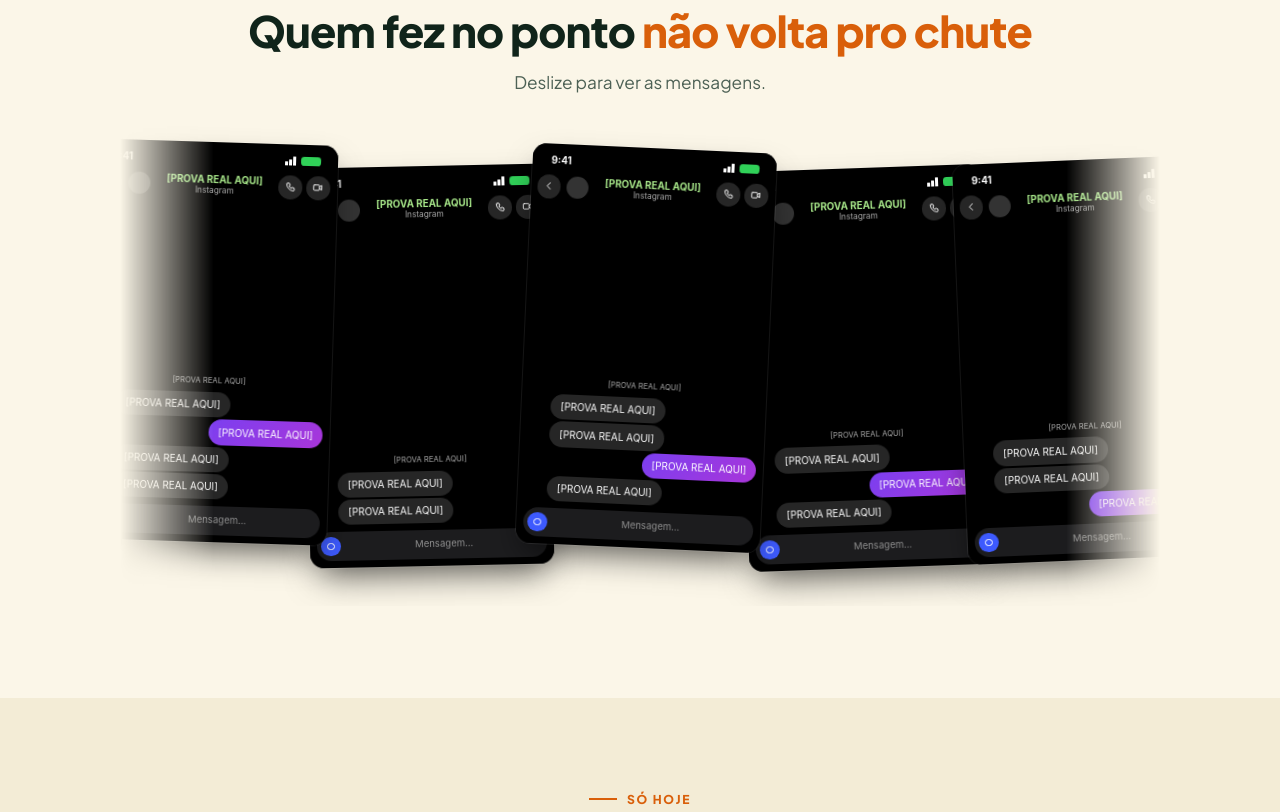
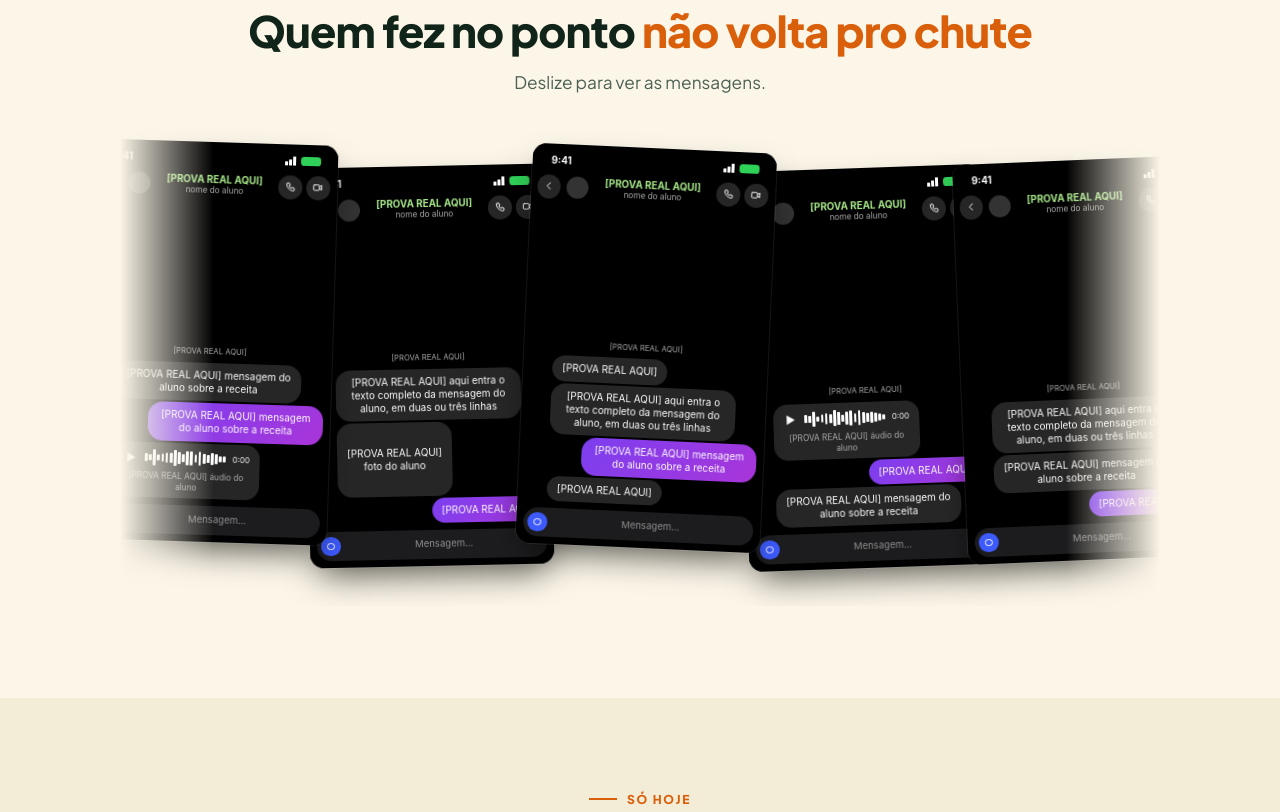
Before and after one commit to devfelixmusadossinais/Cannabis, a plain HTML site: page pagina/index.html in a window 1280 px wide. Shown: the part 4598-5410 px from the top of the page. Drawn offline with Linux system fonts and the light colour scheme.

Commit message:
Pagina: telas-modelo do carrossel de DMs preenchidas com texto de modelo
Baloes de tamanhos variados, audio e foto como modelo. Trocar por prints reais (prova-1..5.webp).

Co-Authored-By: Claude Sonnet 5.5 <noreply@anthropic.com>

```diff
--- a/pagina/index.html
+++ b/pagina/index.html
@@ -471,59 +471,59 @@ footer p{margin-bottom:10px;max-width:80ch}
     <p class="lead">Deslize para ver as mensagens.</p>
     <div class="dm-proof">
       <div class="dm-rail" data-dmcar tabindex="0" aria-label="Carrossel de mensagens de alunos"><div class="dm-track">
-      <!-- MODELO 1: se existir assets/img/prova-1.webp (print REAL e autorizado), ele aparece no lugar desta tela. -->
+      <!-- MODELO 1: tela de exemplo. Se existir assets/img/prova-1.webp (print REAL e autorizado), ele aparece no lugar desta tela. Trocar depois. -->
       <figure class="dm-shot"><img class="dm-real" src="assets/img/prova-1.webp" alt="Print de mensagem real de aluno" width="390" height="640" loading="lazy" onload="this.parentNode.classList.add('has')" onerror="this.remove()"><div class="dm-screen" role="img" aria-label="Modelo de conversa no Instagram">
         <div class="dm-status"><span>9:41</span><span class="dm-sr"><span class="dm-sig" aria-hidden="true"><i></i><i></i><i></i></span><span class="dm-bat"></span></span></div>
-        <div class="dm-head"><span class="dm-ic"><svg viewBox='0 0 24 24' fill='none' stroke='currentColor' stroke-width='2' stroke-linecap='round' stroke-linejoin='round' aria-hidden='true'><path d='M15 5l-7 7 7 7'/></svg></span><span class="dm-av"></span><div class="dm-who"><b class="ph">[PROVA REAL AQUI]</b><span>Instagram</span></div><span class="dm-hi"><span class="dm-ic"><svg viewBox='0 0 24 24' fill='none' stroke='currentColor' stroke-width='2' stroke-linecap='round' stroke-linejoin='round' aria-hidden='true'><path d='M5 4h4l2 5-2.500 1.500a11 11 0 0 0 5 5L15 13l5 2v4a2 2 0 0 1-2 2A16 16 0 0 1 3 6a2 2 0 0 1 2-2'/></svg></span><span class="dm-ic"><svg viewBox='0 0 24 24' fill='none' stroke='currentColor' stroke-width='2' stroke-linecap='round' stroke-linejoin='round' aria-hidden='true'><rect x='3' y='6' width='13' height='12' rx='2'/><path d='M16 10l5-3v10l-5-3'/></svg></span></span></div>
+        <div class="dm-head"><span class="dm-ic"><svg viewBox='0 0 24 24' fill='none' stroke='currentColor' stroke-width='2' stroke-linecap='round' stroke-linejoin='round' aria-hidden='true'><path d='M15 5l-7 7 7 7'/></svg></span><span class="dm-av"></span><div class="dm-who"><b class="ph">[PROVA REAL AQUI]</b><span>nome do aluno</span></div><span class="dm-hi"><span class="dm-ic"><svg viewBox='0 0 24 24' fill='none' stroke='currentColor' stroke-width='2' stroke-linecap='round' stroke-linejoin='round' aria-hidden='true'><path d='M5 4h4l2 5-2.5 1.5a11 11 0 0 0 5 5L15 13l5 2v4a2 2 0 0 1-2 2A16 16 0 0 1 3 6a2 2 0 0 1 2-2'/></svg></span><span class="dm-ic"><svg viewBox='0 0 24 24' fill='none' stroke='currentColor' stroke-width='2' stroke-linecap='round' stroke-linejoin='round' aria-hidden='true'><rect x='3' y='6' width='13' height='12' rx='2'/><path d='M16 10l5-3v10l-5-3'/></svg></span></span></div>
         <div class="dm-chat"><span class="dm-time">[PROVA REAL AQUI]</span>
-          <div class="dm-row in"><span class="dm-sav"></span><div class="dm-b">[PROVA REAL AQUI]</div></div>
-          <div class="dm-row in"><span class="dm-sav"></span><div class="dm-b">[PROVA REAL AQUI]</div></div>
+          <div class="dm-row in"><span class="dm-sav"></span><div class="dm-b">[PROVA REAL AQUI] aqui entra o texto completo da mensagem do aluno, em duas ou três linhas</div></div>
+          <div class="dm-row in"><span class="dm-sav"></span><div class="dm-b">[PROVA REAL AQUI] mensagem do aluno sobre a receita</div></div>
           <div class="dm-row out"><div class="dm-b">[PROVA REAL AQUI]</div></div>
         </div>
         <div class="dm-foot"><span class="dm-cam"><i></i></span><span class="dm-field">Mensagem...</span></div>
       </div></figure>
-      <!-- MODELO 2: se existir assets/img/prova-2.webp (print REAL e autorizado), ele aparece no lugar desta tela. -->
+      <!-- MODELO 2: tela de exemplo. Se existir assets/img/prova-2.webp (print REAL e autorizado), ele aparece no lugar desta tela. Trocar depois. -->
       <figure class="dm-shot"><img class="dm-real" src="assets/img/prova-2.webp" alt="Print de mensagem real de aluno" width="390" height="640" loading="lazy" onload="this.parentNode.classList.add('has')" onerror="this.remove()"><div class="dm-screen" role="img" aria-label="Modelo de conversa no Instagram">
         <div class="dm-status"><span>9:41</span><span class="dm-sr"><span class="dm-sig" aria-hidden="true"><i></i><i></i><i></i></span><span class="dm-bat"></span></span></div>
-        <div class="dm-head"><span class="dm-ic"><svg viewBox='0 0 24 24' fill='none' stroke='currentColor' stroke-width='2' stroke-linecap='round' stroke-linejoin='round' aria-hidden='true'><path d='M15 5l-7 7 7 7'/></svg></span><span class="dm-av"></span><div class="dm-who"><b class="ph">[PROVA REAL AQUI]</b><span>Instagram</span></div><span class="dm-hi"><span class="dm-ic"><svg viewBox='0 0 24 24' fill='none' stroke='currentColor' stroke-width='2' stroke-linecap='round' stroke-linejoin='round' aria-hidden='true'><path d='M5 4h4l2 5-2.500 1.500a11 11 0 0 0 5 5L15 13l5 2v4a2 2 0 0 1-2 2A16 16 0 0 1 3 6a2 2 0 0 1 2-2'/></svg></span><span class="dm-ic"><svg viewBox='0 0 24 24' fill='none' stroke='currentColor' stroke-width='2' stroke-linecap='round' stroke-linejoin='round' aria-hidden='true'><rect x='3' y='6' width='13' height='12' rx='2'/><path d='M16 10l5-3v10l-5-3'/></svg></span></span></div>
+        <div class="dm-head"><span class="dm-ic"><svg viewBox='0 0 24 24' fill='none' stroke='currentColor' stroke-width='2' stroke-linecap='round' stroke-linejoin='round' aria-hidden='true'><path d='M15 5l-7 7 7 7'/></svg></span><span class="dm-av"></span><div class="dm-who"><b class="ph">[PROVA REAL AQUI]</b><span>nome do aluno</span></div><span class="dm-hi"><span class="dm-ic"><svg viewBox='0 0 24 24' fill='none' stroke='currentColor' stroke-width='2' stroke-linecap='round' stroke-linejoin='round' aria-hidden='true'><path d='M5 4h4l2 5-2.5 1.5a11 11 0 0 0 5 5L15 13l5 2v4a2 2 0 0 1-2 2A16 16 0 0 1 3 6a2 2 0 0 1 2-2'/></svg></span><span class="dm-ic"><svg viewBox='0 0 24 24' fill='none' stroke='currentColor' stroke-width='2' stroke-linecap='round' stroke-linejoin='round' aria-hidden='true'><rect x='3' y='6' width='13' height='12' rx='2'/><path d='M16 10l5-3v10l-5-3'/></svg></span></span></div>
+        <div class="dm-chat"><span class="dm-time">[PROVA REAL AQUI]</span>
+          <div class="dm-row in"><span class="dm-sav"></span><div class="dm-b">[PROVA REAL AQUI] mensagem do aluno sobre a receita</div></div>
+          <div class="dm-row out"><div class="dm-b">[PROVA REAL AQUI] mensagem do aluno sobre a receita</div></div>
+          <div class="dm-row in"><span class="dm-sav"></span><div class="dm-au"><div class="dm-aurow"><svg class='dm-play' viewBox='0 0 24 24' fill='currentColor' aria-hidden='true'><path d='M7 4.5v15l13-7.5z'/></svg><span class="dm-wave"><i style="height:45%"></i><i style="height:35%"></i><i style="height:85%"></i><i style="height:30%"></i><i style="height:45%"></i><i style="height:60%"></i><i style="height:55%"></i><i style="height:90%"></i><i style="height:70%"></i><i style="height:40%"></i><i style="height:75%"></i><i style="height:80%"></i><i style="height:50%"></i><i style="height:80%"></i><i style="height:60%"></i><i style="height:50%"></i><i style="height:65%"></i><i style="height:55%"></i><i style="height:35%"></i><i style="height:30%"></i></span><span class="dm-dur">0:00</span></div><span class="dm-tr">[PROVA REAL AQUI] áudio do aluno</span></div></div>
+        </div>
+        <div class="dm-foot"><span class="dm-cam"><i></i></span><span class="dm-field">Mensagem...</span></div>
+      </div></figure>
+      <!-- MODELO 3: tela de exemplo. Se existir assets/img/prova-3.webp (print REAL e autorizado), ele aparece no lugar desta tela. Trocar depois. -->
+      <figure class="dm-shot"><img class="dm-real" src="assets/img/prova-3.webp" alt="Print de mensagem real de aluno" width="390" height="640" loading="lazy" onload="this.parentNode.classList.add('has')" onerror="this.remove()"><div class="dm-screen" role="img" aria-label="Modelo de conversa no Instagram">
+        <div class="dm-status"><span>9:41</span><span class="dm-sr"><span class="dm-sig" aria-hidden="true"><i></i><i></i><i></i></span><span class="dm-bat"></span></span></div>
+        <div class="dm-head"><span class="dm-ic"><svg viewBox='0 0 24 24' fill='none' stroke='currentColor' stroke-width='2' stroke-linecap='round' stroke-linejoin='round' aria-hidden='true'><path d='M15 5l-7 7 7 7'/></svg></span><span class="dm-av"></span><div class="dm-who"><b class="ph">[PROVA REAL AQUI]</b><span>nome do aluno</span></div><span class="dm-hi"><span class="dm-ic"><svg viewBox='0 0 24 24' fill='none' stroke='currentColor' stroke-width='2' stroke-linecap='round' stroke-linejoin='round' aria-hidden='true'><path d='M5 4h4l2 5-2.5 1.5a11 11 0 0 0 5 5L15 13l5 2v4a2 2 0 0 1-2 2A16 16 0 0 1 3 6a2 2 0 0 1 2-2'/></svg></span><span class="dm-ic"><svg viewBox='0 0 24 24' fill='none' stroke='currentColor' stroke-width='2' stroke-linecap='round' stroke-linejoin='round' aria-hidden='true'><rect x='3' y='6' width='13' height='12' rx='2'/><path d='M16 10l5-3v10l-5-3'/></svg></span></span></div>
+        <div class="dm-chat"><span class="dm-time">[PROVA REAL AQUI]</span>
+          <div class="dm-row in"><span class="dm-sav"></span><div class="dm-b">[PROVA REAL AQUI] aqui entra o texto completo da mensagem do aluno, em duas ou três linhas</div></div>
+          <div class="dm-row in"><span class="dm-sav"></span><div class="dm-b" style="min-width:9em;text-align:center;padding:2.4em 1em">[PROVA REAL AQUI]<br>foto do aluno</div></div>
+          <div class="dm-row out"><div class="dm-b">[PROVA REAL AQUI]</div></div>
+        </div>
+        <div class="dm-foot"><span class="dm-cam"><i></i></span><span class="dm-field">Mensagem...</span></div>
+      </div></figure>
+      <!-- MODELO 4: tela de exemplo. Se existir assets/img/prova-4.webp (print REAL e autorizado), ele aparece no lugar desta tela. Trocar depois. -->
+      <figure class="dm-shot"><img class="dm-real" src="assets/img/prova-4.webp" alt="Print de mensagem real de aluno" width="390" height="640" loading="lazy" onload="this.parentNode.classList.add('has')" onerror="this.remove()"><div class="dm-screen" role="img" aria-label="Modelo de conversa no Instagram">
+        <div class="dm-status"><span>9:41</span><span class="dm-sr"><span class="dm-sig" aria-hidden="true"><i></i><i></i><i></i></span><span class="dm-bat"></span></span></div>
+        <div class="dm-head"><span class="dm-ic"><svg viewBox='0 0 24 24' fill='none' stroke='currentColor' stroke-width='2' stroke-linecap='round' stroke-linejoin='round' aria-hidden='true'><path d='M15 5l-7 7 7 7'/></svg></span><span class="dm-av"></span><div class="dm-who"><b class="ph">[PROVA REAL AQUI]</b><span>nome do aluno</span></div><span class="dm-hi"><span class="dm-ic"><svg viewBox='0 0 24 24' fill='none' stroke='currentColor' stroke-width='2' stroke-linecap='round' stroke-linejoin='round' aria-hidden='true'><path d='M5 4h4l2 5-2.5 1.5a11 11 0 0 0 5 5L15 13l5 2v4a2 2 0 0 1-2 2A16 16 0 0 1 3 6a2 2 0 0 1 2-2'/></svg></span><span class="dm-ic"><svg viewBox='0 0 24 24' fill='none' stroke='currentColor' stroke-width='2' stroke-linecap='round' stroke-linejoin='round' aria-hidden='true'><rect x='3' y='6' width='13' height='12' rx='2'/><path d='M16 10l5-3v10l-5-3'/></svg></span></span></div>
         <div class="dm-chat"><span class="dm-time">[PROVA REAL AQUI]</span>
           <div class="dm-row in"><span class="dm-sav"></span><div class="dm-b">[PROVA REAL AQUI]</div></div>
-          <div class="dm-row out"><div class="dm-b">[PROVA REAL AQUI]</div></div>
-          <div class="dm-row in"><span class="dm-sav"></span><div class="dm-b">[PROVA REAL AQUI]</div></div>
+          <div class="dm-row in"><span class="dm-sav"></span><div class="dm-b">[PROVA REAL AQUI] aqui entra o texto completo da mensagem do aluno, em duas ou três linhas</div></div>
+          <div class="dm-row out"><div class="dm-b">[PROVA REAL AQUI] mensagem do aluno sobre a receita</div></div>
           <div class="dm-row in"><span class="dm-sav"></span><div class="dm-b">[PROVA REAL AQUI]</div></div>
         </div>
         <div class="dm-foot"><span class="dm-cam"><i></i></span><span class="dm-field">Mensagem...</span></div>
       </div></figure>
-      <!-- MODELO 3: se existir assets/img/prova-3.webp (print REAL e autorizado), ele aparece no lugar desta tela. -->
-      <figure class="dm-shot"><img class="dm-real" src="assets/img/prova-3.webp" alt="Print de mensagem real de aluno" width="390" height="640" loading="lazy" onload="this.parentNode.classList.add('has')" onerror="this.remove()"><div class="dm-screen" role="img" aria-label="Modelo de conversa no Instagram">
-        <div class="dm-status"><span>9:41</span><span class="dm-sr"><span class="dm-sig" aria-hidden="true"><i></i><i></i><i></i></span><span class="dm-bat"></span></span></div>
-        <div class="dm-head"><span class="dm-ic"><svg viewBox='0 0 24 24' fill='none' stroke='currentColor' stroke-width='2' stroke-linecap='round' stroke-linejoin='round' aria-hidden='true'><path d='M15 5l-7 7 7 7'/></svg></span><span class="dm-av"></span><div class="dm-who"><b class="ph">[PROVA REAL AQUI]</b><span>Instagram</span></div><span class="dm-hi"><span class="dm-ic"><svg viewBox='0 0 24 24' fill='none' stroke='currentColor' stroke-width='2' stroke-linecap='round' stroke-linejoin='round' aria-hidden='true'><path d='M5 4h4l2 5-2.500 1.500a11 11 0 0 0 5 5L15 13l5 2v4a2 2 0 0 1-2 2A16 16 0 0 1 3 6a2 2 0 0 1 2-2'/></svg></span><span class="dm-ic"><svg viewBox='0 0 24 24' fill='none' stroke='currentColor' stroke-width='2' stroke-linecap='round' stroke-linejoin='round' aria-hidden='true'><rect x='3' y='6' width='13' height='12' rx='2'/><path d='M16 10l5-3v10l-5-3'/></svg></span></span></div>
-        <div class="dm-chat"><span class="dm-time">[PROVA REAL AQUI]</span>
-          <div class="dm-row in"><span class="dm-sav"></span><div class="dm-b">[PROVA REAL AQUI]</div></div>
-          <div class="dm-row in"><span class="dm-sav"></span><div class="dm-b">[PROVA REAL AQUI]</div></div>
-        </div>
-        <div class="dm-foot"><span class="dm-cam"><i></i></span><span class="dm-field">Mensagem...</span></div>
-      </div></figure>
-      <!-- MODELO 4: se existir assets/img/prova-4.webp (print REAL e autorizado), ele aparece no lugar desta tela. -->
-      <figure class="dm-shot"><img class="dm-real" src="assets/img/prova-4.webp" alt="Print de mensagem real de aluno" width="390" height="640" loading="lazy" onload="this.parentNode.classList.add('has')" onerror="this.remove()"><div class="dm-screen" role="img" aria-label="Modelo de conversa no Instagram">
-        <div class="dm-status"><span>9:41</span><span class="dm-sr"><span class="dm-sig" aria-hidden="true"><i></i><i></i><i></i></span><span class="dm-bat"></span></span></div>
-        <div class="dm-head"><span class="dm-ic"><svg viewBox='0 0 24 24' fill='none' stroke='currentColor' stroke-width='2' stroke-linecap='round' stroke-linejoin='round' aria-hidden='true'><path d='M15 5l-7 7 7 7'/></svg></span><span class="dm-av"></span><div class="dm-who"><b class="ph">[PROVA REAL AQUI]</b><span>Instagram</span></div><span class="dm-hi"><span class="dm-ic"><svg viewBox='0 0 24 24' fill='none' stroke='currentColor' stroke-width='2' stroke-linecap='round' stroke-linejoin='round' aria-hidden='true'><path d='M5 4h4l2 5-2.500 1.500a11 11 0 0 0 5 5L15 13l5 2v4a2 2 0 0 1-2 2A16 16 0 0 1 3 6a2 2 0 0 1 2-2'/></svg></span><span class="dm-ic"><svg viewBox='0 0 24 24' fill='none' stroke='currentColor' stroke-width='2' stroke-linecap='round' stroke-linejoin='round' aria-hidden='true'><rect x='3' y='6' width='13' height='12' rx='2'/><path d='M16 10l5-3v10l-5-3'/></svg></span></span></div>
-        <div class="dm-chat"><span class="dm-time">[PROVA REAL AQUI]</span>
-          <div class="dm-row in"><span class="dm-sav"></span><div class="dm-b">[PROVA REAL AQUI]</div></div>
-          <div class="dm-row in"><span class="dm-sav"></span><div class="dm-b">[PROVA REAL AQUI]</div></div>
-          <div class="dm-row out"><div class="dm-b">[PROVA REAL AQUI]</div></div>
-          <div class="dm-row in"><span class="dm-sav"></span><div class="dm-b">[PROVA REAL AQUI]</div></div>
-        </div>
-        <div class="dm-foot"><span class="dm-cam"><i></i></span><span class="dm-field">Mensagem...</span></div>
-      </div></figure>
-      <!-- MODELO 5: se existir assets/img/prova-5.webp (print REAL e autorizado), ele aparece no lugar desta tela. -->
+      <!-- MODELO 5: tela de exemplo. Se existir assets/img/prova-5.webp (print REAL e autorizado), ele aparece no lugar desta tela. Trocar depois. -->
       <figure class="dm-shot"><img class="dm-real" src="assets/img/prova-5.webp" alt="Print de mensagem real de aluno" width="390" height="640" loading="lazy" onload="this.parentNode.classList.add('has')" onerror="this.remove()"><div class="dm-screen" role="img" aria-label="Modelo de conversa no Instagram">
         <div class="dm-status"><span>9:41</span><span class="dm-sr"><span class="dm-sig" aria-hidden="true"><i></i><i></i><i></i></span><span class="dm-bat"></span></span></div>
-        <div class="dm-head"><span class="dm-ic"><svg viewBox='0 0 24 24' fill='none' stroke='currentColor' stroke-width='2' stroke-linecap='round' stroke-linejoin='round' aria-hidden='true'><path d='M15 5l-7 7 7 7'/></svg></span><span class="dm-av"></span><div class="dm-who"><b class="ph">[PROVA REAL AQUI]</b><span>Instagram</span></div><span class="dm-hi"><span class="dm-ic"><svg viewBox='0 0 24 24' fill='none' stroke='currentColor' stroke-width='2' stroke-linecap='round' stroke-linejoin='round' aria-hidden='true'><path d='M5 4h4l2 5-2.500 1.500a11 11 0 0 0 5 5L15 13l5 2v4a2 2 0 0 1-2 2A16 16 0 0 1 3 6a2 2 0 0 1 2-2'/></svg></span><span class="dm-ic"><svg viewBox='0 0 24 24' fill='none' stroke='currentColor' stroke-width='2' stroke-linecap='round' stroke-linejoin='round' aria-hidden='true'><rect x='3' y='6' width='13' height='12' rx='2'/><path d='M16 10l5-3v10l-5-3'/></svg></span></span></div>
+        <div class="dm-head"><span class="dm-ic"><svg viewBox='0 0 24 24' fill='none' stroke='currentColor' stroke-width='2' stroke-linecap='round' stroke-linejoin='round' aria-hidden='true'><path d='M15 5l-7 7 7 7'/></svg></span><span class="dm-av"></span><div class="dm-who"><b class="ph">[PROVA REAL AQUI]</b><span>nome do aluno</span></div><span class="dm-hi"><span class="dm-ic"><svg viewBox='0 0 24 24' fill='none' stroke='currentColor' stroke-width='2' stroke-linecap='round' stroke-linejoin='round' aria-hidden='true'><path d='M5 4h4l2 5-2.5 1.5a11 11 0 0 0 5 5L15 13l5 2v4a2 2 0 0 1-2 2A16 16 0 0 1 3 6a2 2 0 0 1 2-2'/></svg></span><span class="dm-ic"><svg viewBox='0 0 24 24' fill='none' stroke='currentColor' stroke-width='2' stroke-linecap='round' stroke-linejoin='round' aria-hidden='true'><rect x='3' y='6' width='13' height='12' rx='2'/><path d='M16 10l5-3v10l-5-3'/></svg></span></span></div>
         <div class="dm-chat"><span class="dm-time">[PROVA REAL AQUI]</span>
-          <div class="dm-row in"><span class="dm-sav"></span><div class="dm-b">[PROVA REAL AQUI]</div></div>
+          <div class="dm-row in"><span class="dm-sav"></span><div class="dm-au"><div class="dm-aurow"><svg class='dm-play' viewBox='0 0 24 24' fill='currentColor' aria-hidden='true'><path d='M7 4.5v15l13-7.5z'/></svg><span class="dm-wave"><i style="height:45%"></i><i style="height:35%"></i><i style="height:85%"></i><i style="height:30%"></i><i style="height:45%"></i><i style="height:60%"></i><i style="height:55%"></i><i style="height:90%"></i><i style="height:70%"></i><i style="height:40%"></i><i style="height:75%"></i><i style="height:80%"></i><i style="height:50%"></i><i style="height:80%"></i><i style="height:60%"></i><i style="height:50%"></i><i style="height:65%"></i><i style="height:55%"></i><i style="height:35%"></i><i style="height:30%"></i></span><span class="dm-dur">0:00</span></div><span class="dm-tr">[PROVA REAL AQUI] áudio do aluno</span></div></div>
           <div class="dm-row out"><div class="dm-b">[PROVA REAL AQUI]</div></div>
-          <div class="dm-row in"><span class="dm-sav"></span><div class="dm-b">[PROVA REAL AQUI]</div></div>
+          <div class="dm-row in"><span class="dm-sav"></span><div class="dm-b">[PROVA REAL AQUI] mensagem do aluno sobre a receita</div></div>
         </div>
         <div class="dm-foot"><span class="dm-cam"><i></i></span><span class="dm-field">Mensagem...</span></div>
       </div></figure>
```
